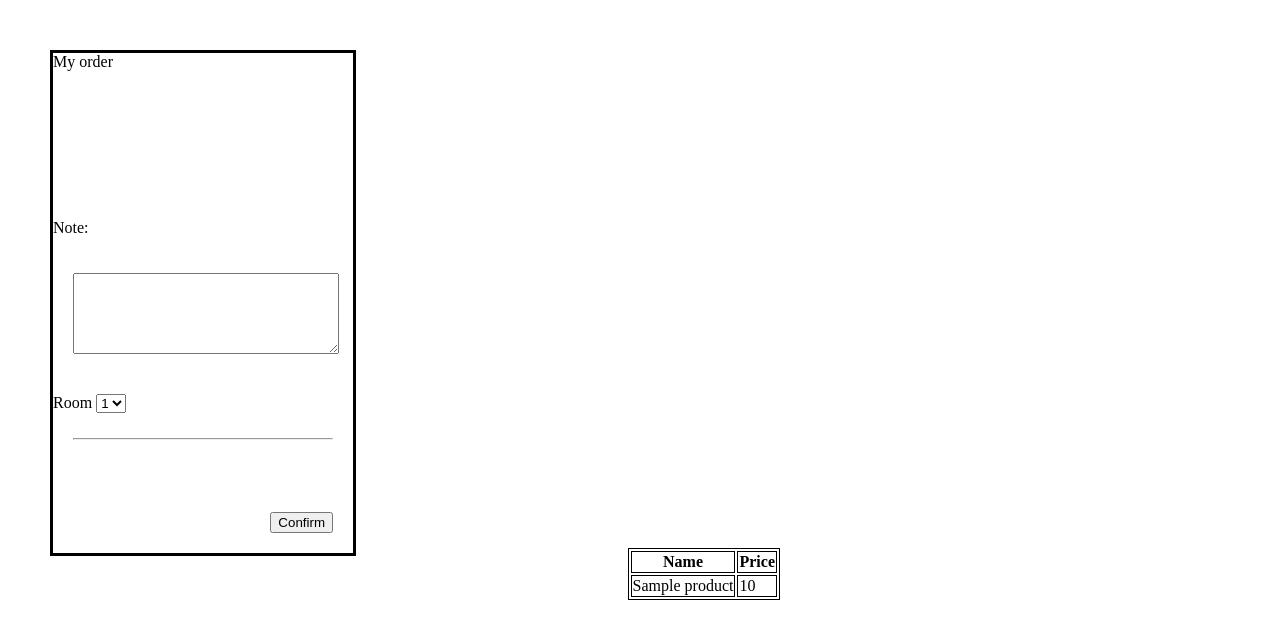
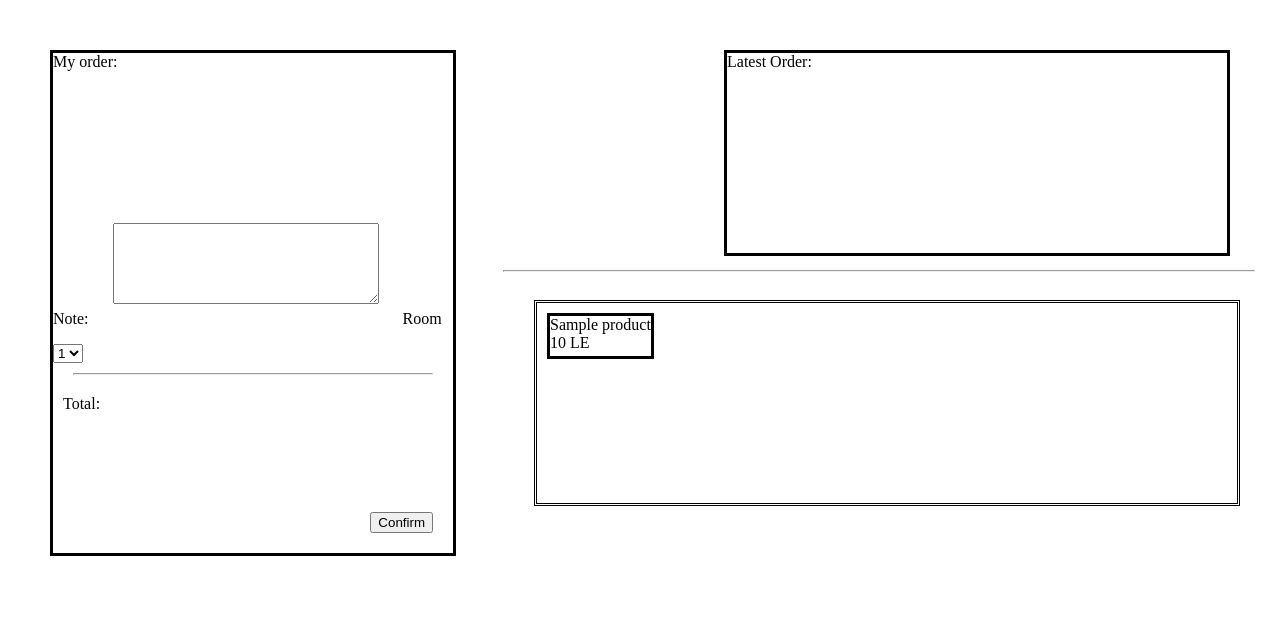
Before and after one commit to mena996/cafe, a PHP site: page /userHomePage.php in a window 1280 px wide. Shown: the top 639 px of the page. Run offline with PHP 8.4, Linux system fonts and the light colour scheme; tables that the repository leaves empty hold one stand-in row (values such as "Sample post").

Commit message:
-click on product to add it to current order -display current order -increase or decrease amount of each product in current order -display total price

```diff
--- a/User home page/userHomePage.css
+++ b/User home page/userHomePage.css
@@ -2,7 +2,7 @@
     position: absolute;
     left: 50px;
     top: 50px;
-    width: 300px;
+    width: 400px;
     height: 500px;
     border-style: solid;
 }
@@ -33,10 +33,46 @@
 
 .products {
     position: absolute;
-    right: 500px;
-    bottom: 200px;
+    top: 300px;
+    right: 40px;
+    display: flex;
+    flex-direction: row;
+    justify-content: start;
+    width: 700px;
+    height: 200px;
+    border-style: double;
+}
+
+.latestOrder {
+    position: absolute;
+    right: 50px;
+    top: 50px;
+    width: 500px;
+    height: 200px;
+    border-style: solid;
+}
+
+.sep {
+    position: absolute;
+    top: 260px;
+    right: 5px;
+    width: 750px;
+}
+
+.item {
+    margin: 10px;
+    border-style: solid;
+    height: 40px;
+}
+
+.total {
+    padding: 10px;
+}
+
+.btn {
+    margin: 10px;
 }
 
 table, th, td {
     border: 1px solid black;
-    }
+}
--- /dev/null
+++ b/User home page/userHomePage.js
@@ -0,0 +1,69 @@
+let items = document.getElementsByClassName('item');
+let myOrder = document.getElementById('myOrder');
+let orderArr = myOrder.children;
+let bill = document.getElementById('bill');
+for (const element of items) {
+    element.addEventListener('click', (e) => {
+        for (let i = 0; i < orderArr.length; i++) {
+            let item = orderArr[i].firstChild.textContent;
+            if(element.firstChild.textContent===item){
+                return;
+            }
+        }
+        let product = document.createElement('div');
+        product.className = "productOptions";
+        product.innerText = element.firstChild.textContent;
+        let amount = document.createElement('span');
+        ////////////////////////////////////
+        let count = 1;
+        amount.innerText=count;
+        ///////////////////////////////////
+        let total = document.createElement('span');
+        let price = e.target.dataset["price"];
+        total.className = "totalCost";
+        total.innerText=count*price;
+        ////////////////////////////////
+        let incBtn = document.createElement('button');
+        incBtn.className = "btn";
+        incBtn.innerText="+";
+        incBtn.addEventListener('click',()=>{
+            count+=1; amount.innerText=count;
+            total.innerText=count*price;
+            calculateCost();
+        })
+        //////////////////////////////////
+        let decBtn = document.createElement('button');
+        decBtn.className = "btn";
+        decBtn.innerText="-";
+        decBtn.addEventListener('click',()=>{
+            count-=1;
+            if(count<1){count=1;}
+            amount.innerText=count;
+            total.innerText=count*price;
+            calculateCost();
+        })
+        ///////////////////////////////
+        let removeBtn = document.createElement('button');
+        removeBtn.className = "btn";
+        removeBtn.innerText= "X";
+        removeBtn.addEventListener('click',()=>{myOrder.removeChild(product); calculateCost(); })
+        ///////////////////////////////
+        product.appendChild(incBtn);
+        product.appendChild(amount);
+        product.appendChild(decBtn);
+        product.appendChild(total);
+        product.appendChild(removeBtn);
+        myOrder.appendChild(product);
+        calculateCost();
+
+    })
+}
+
+function calculateCost(){
+    let tot=0;
+    let itemsPrice = [... document.getElementsByClassName('totalCost')];
+    for (let item of itemsPrice) {
+        tot+=parseInt(item.innerText);
+        bill.innerText=tot;
+    }
+}
--- a/User home page/userHomePage.php
+++ b/User home page/userHomePage.php
@@ -5,6 +5,8 @@
     <title>Home</title>
 </head>
 <body>
+    <div class="latestOrder">Latest Order:</div>
+    <hr class="sep">
     <div class="products">
         <?php
             $serverName = "localhost";
@@ -17,16 +19,14 @@
             }
             $sql = "SELECT name, price FROM products";
             $result = $conn->query($sql);
-            // var_dump($result);
-            echo "<table><tr><th>Name</th><th>Price</th>";
             while($row=$result->fetch_assoc()){
-                echo "<tr><td>".$row["name"]."</td><td>".$row["price"]."</td></tr>";
+                echo "<div class='item' data-price='{$row["price"]}'>".$row["name"]."<br>".$row["price"]." LE"."</div>";
             }
-            echo "</table>";
         ?>
+
     </div>
     <div class="currentOrder">
-        <div class="items">My order</div>
+        <div id="myOrder" class="items">My order:</div>
         <p>Note:</p>
         <textarea class="notes" cols="30" rows="5"></textarea>
         <p>Room</p>
@@ -36,8 +36,9 @@
             <option value="3">3</option>
         </select>
         <hr>
+        <div class="total">Total:<span id="bill"></span></div>
         <button class="confirm" onclick="parent.location='userHomePage.php'" >Confirm</button>
     </div>
-
+    <script src="userHomePage.js"></script>
 </body>
 </html
```
